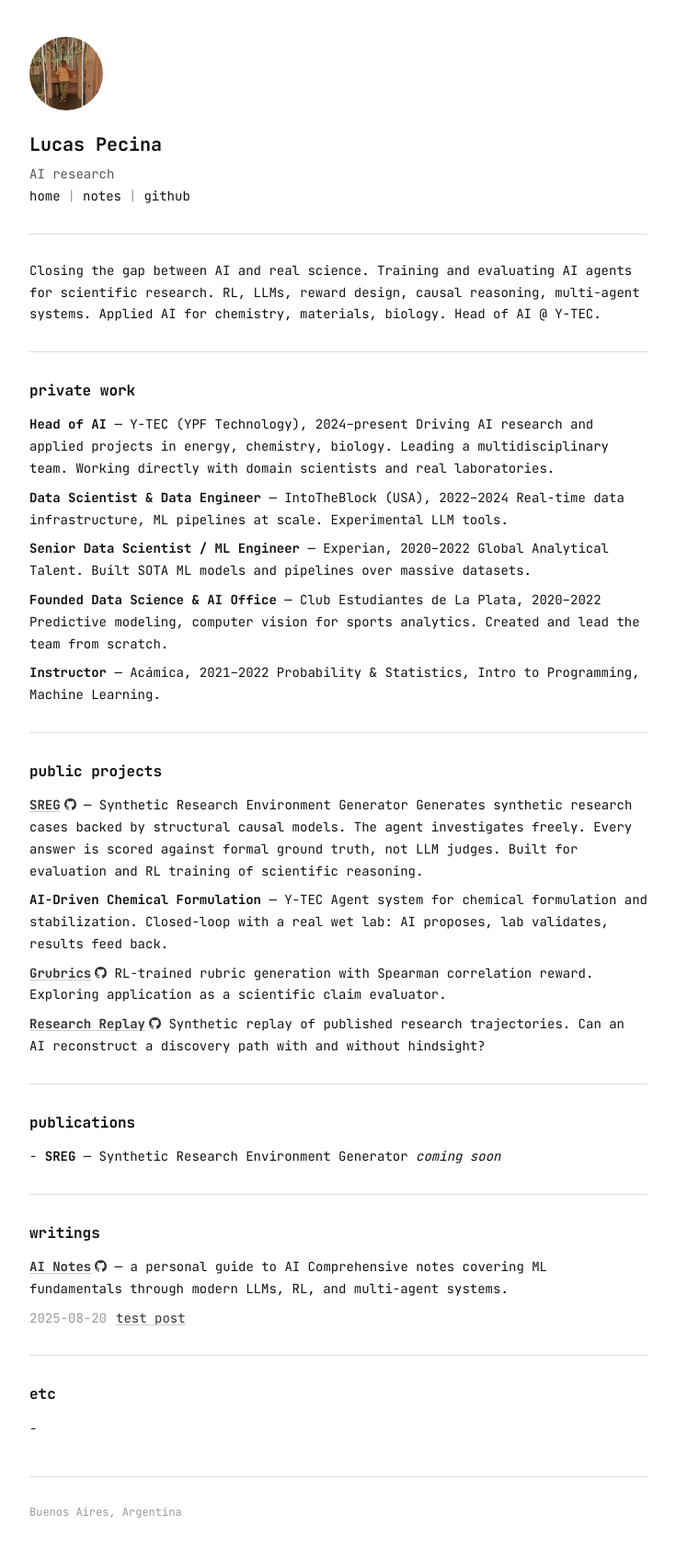
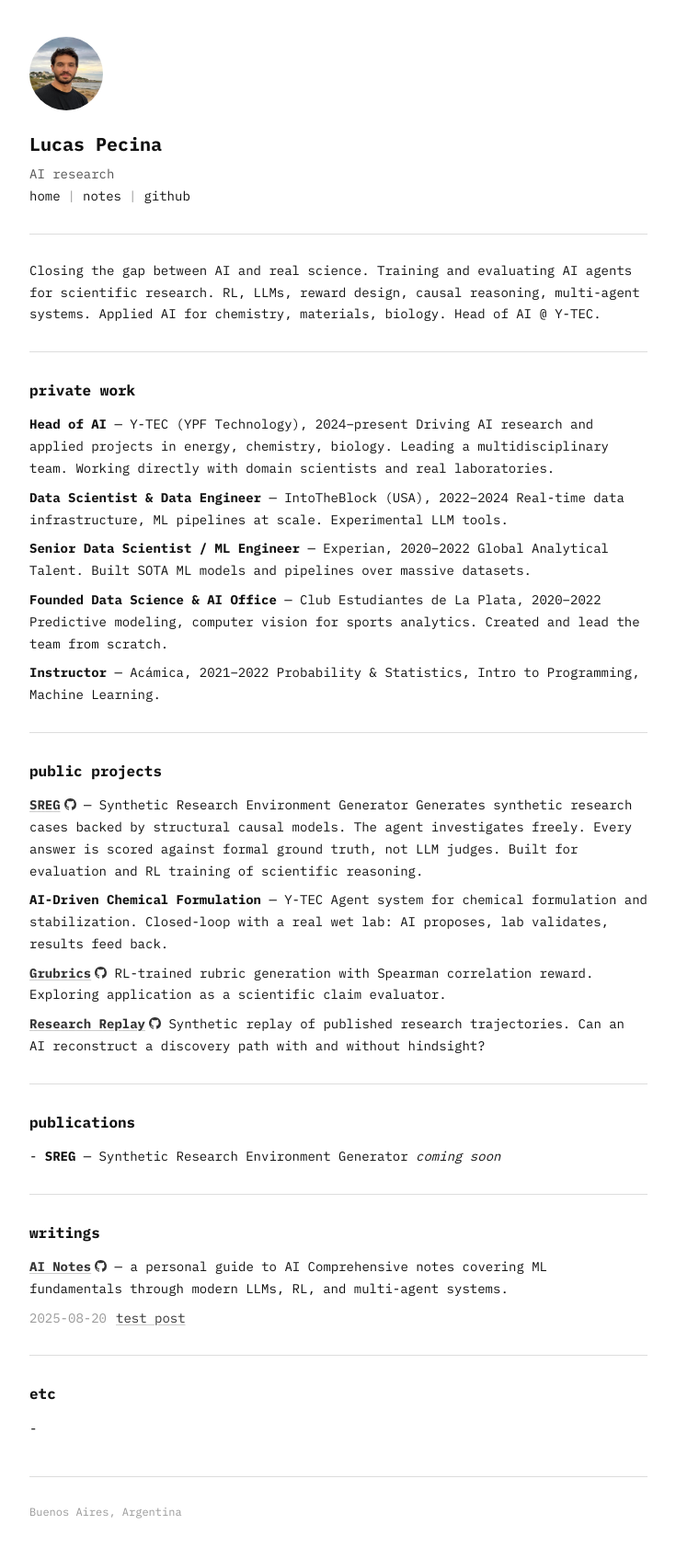
Before and after one commit to lucaspecina/lucaspecina.github.io, a Jekyll site: the page built from index.md, in a window 1280 px wide. Shown: the whole page at 92% size, without its empty margins (272-1007 px from the left). Built offline with Jekyll 4.4.1, drawn with Linux system fonts in a browser that asks for light colours; our own code applies the rules of GitHub Pages for plain Markdown files.

Commit message:
Switch to IBM Plex Mono, update profile photo
Co-Authored-By: Claude Opus 4.6 (1M context) <noreply@anthropic.com>

```diff
--- a/_layouts/default.html
+++ b/_layouts/default.html
@@ -6,7 +6,7 @@
   <title>{{ page.title | default: site.title }}</title>
   <link rel="preconnect" href="https://fonts.googleapis.com">
   <link rel="preconnect" href="https://fonts.gstatic.com" crossorigin>
-  <link href="https://fonts.googleapis.com/css2?family=JetBrains+Mono:wght@400;700&display=swap" rel="stylesheet">
+  <link href="https://fonts.googleapis.com/css2?family=IBM+Plex+Mono:wght@400;700&display=swap" rel="stylesheet">
   <link rel="stylesheet" href="{{ '/assets/css/main.css' | relative_url }}">
 </head>
 <body>
--- a/assets/css/main.css
+++ b/assets/css/main.css
@@ -5,7 +5,7 @@
 }
 
 body {
-  font-family: "JetBrains Mono", "Lucida Console", "Courier New", monospace;
+  font-family: "IBM Plex Mono", "Lucida Console", "Courier New", monospace;
   font-size: 16px;
   line-height: 1.7;
   color: #111;
```
Also changed, not shown: assets/img/profile-pic.jpeg.
